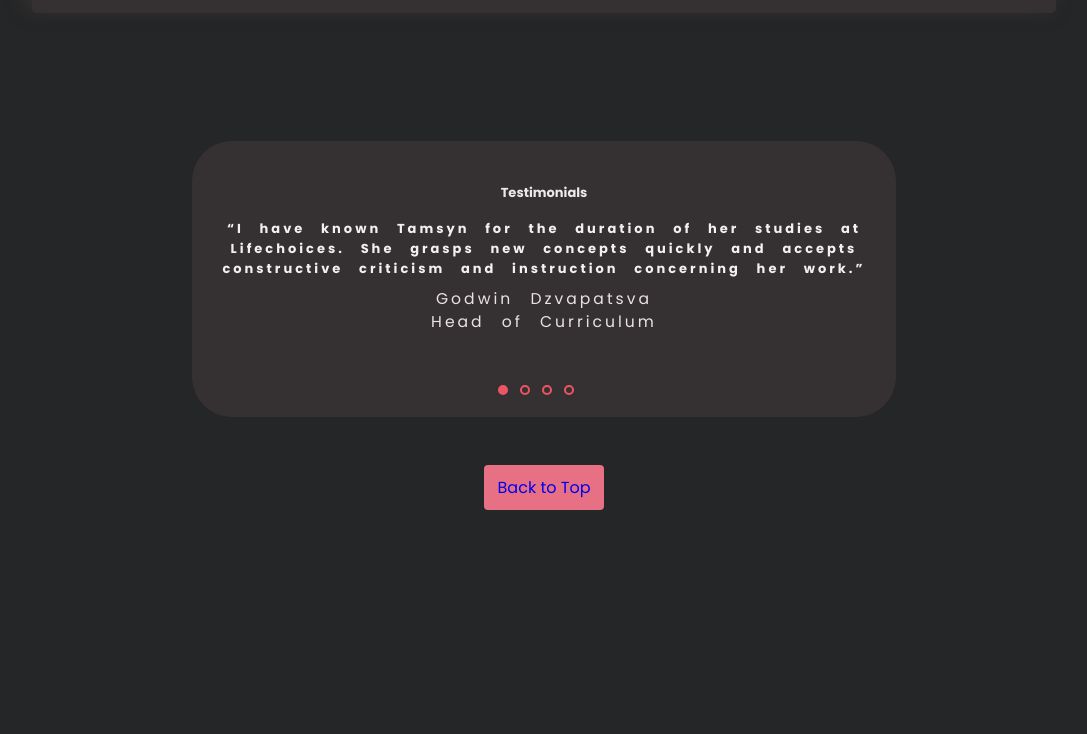
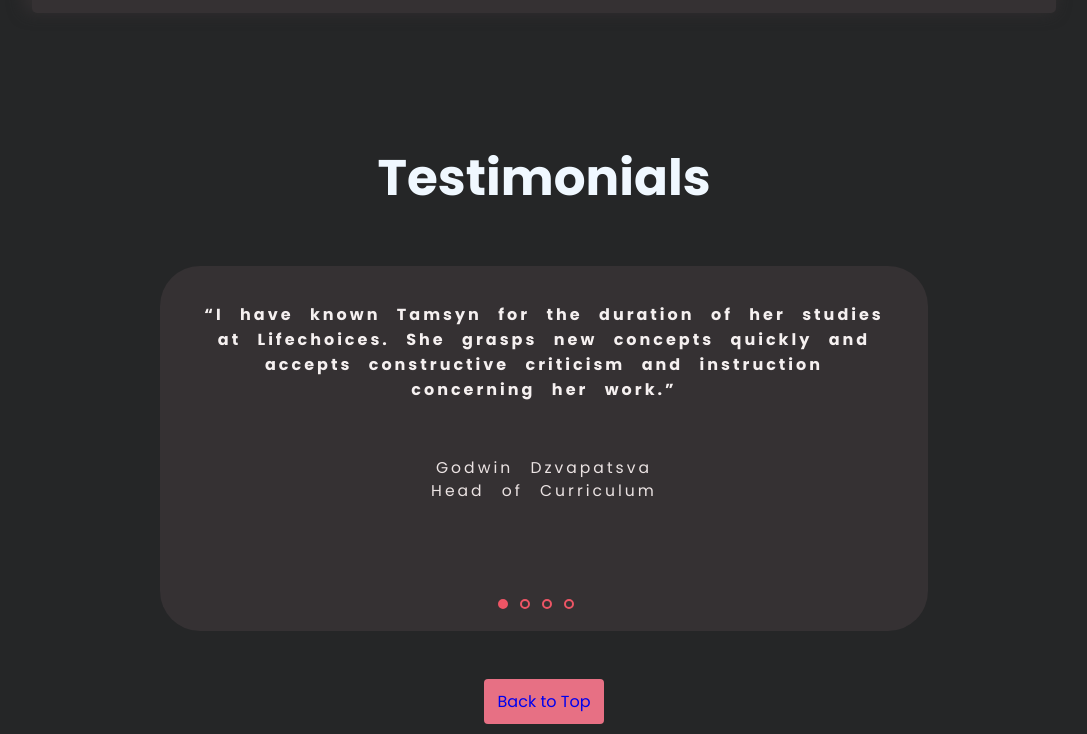
Before and after one commit to tamsynsteed/my-personal-website-, a plain HTML site: page index.html in a window 1280 px wide. Shown: the part 5278-6012 px from the top of the page, without its empty margins (96-1183 px from the left). Before the commit the page ends 5798 px from the top, so only its background shows below. Drawn offline with nearby package versions, Linux system fonts and the light colour scheme.

Commit message:
Add files via upload

```diff
--- a/index.html
+++ b/index.html
@@ -597,8 +597,9 @@ Completed
 
 
   <!---Reviews-->
+  <h1 class="test_head" style='text-align: center;'>Testimonials</h1>
   <div class="carrousel" id="testimonials">
-    <h2>Testimonials</h2>
+
     <input type="radio" name="slides" id="radio-1" checked>
     <input type="radio" name="slides" id="radio-2">
     <input type="radio" name="slides" id="radio-3">
@@ -607,12 +608,10 @@ Completed
          <li class="slide">
     <p>
 
-
-
        <q>I have known Tamsyn for the duration of her studies at Lifechoices. She grasps new concepts quickly and accepts constructive criticism and instruction concerning her work.</q>
       <span class="author">
 
-      Godwin Dzvapatsva <br> Head of Curriculum
+        <br><br>Godwin Dzvapatsva <br> Head of Curriculum
       </span>
     </p>
    </li>
@@ -621,7 +620,7 @@ Completed
         <q>Tamsyn is hardworking, she's always on time with her tasks. She is helpful, dedicated and a quick learner.</q>
         <span class="author">
 
-          Amber Adonis <br>
+          <br><br>Amber Adonis <br>
           Student at Life Choices
         </span>
       </p>
@@ -631,7 +630,7 @@ Completed
         <q>Tamsyn Steed is one determined and hard working student who always pushes herself to do better. When given a task, she will always do her utmost best in ensuring she does a good job. Tamsyn will be a great asset to any company.</q>
         <span class="author">
 
-        Nadine Adams <br>
+          <br><br>Nadine Adams <br>
         Student at Life Choices
         </span>
      </p>
@@ -641,11 +640,12 @@ Completed
       <q>Tamsyn is a very enthusiastic student. Tamsyn works well within a team and contributes meaningfully to class discussions. Tamsyn pays great attention to details and produces work of a high standard.</q>
       <span class="author">
 
-       Kalem Salie<br>Student, Life Choices
+        <br><br>Kalem Salie<br>Student, Life Choices
       </span>
     </p>
    </li>
     </ul>
+
     <div class="slidesNavigation">
         <label for="radio-1" id="dotForRadio-1"></label>
         <label for="radio-2" id="dotForRadio-2"></label>
--- a/style.css
+++ b/style.css
@@ -636,7 +636,7 @@ input[type="submit"]:hover {
   text-align: center;
   padding: 4em 0;
   height: 7.5em;
-  max-width: 55vw;
+  max-width: 60vw;
   margin: auto;
   position: relative;
   overflow: hidden;
@@ -644,6 +644,7 @@ input[type="submit"]:hover {
   height: auto;
   border-radius: 40px;
   font-family: "Poppins", sans-serif;
+  padding-top: 20px;
 }
 .carrousel h2 {
   margin: 0;
@@ -675,12 +676,15 @@ input[type="submit"]:hover {
 .carrousel li p {
   margin-top: 0;
   font-size: small;
+  padding-right: 40px;
+  padding-left: 40px;
+  padding-bottom: 40px;
 }
 .carrousel li q {
   max-width: 90%;
   margin: auto;
   color: #f5f0f0;
-  font-size: small;
+  font-size: medium;
   font-weight: bold;
 }
 .carrousel li img {
@@ -918,3 +922,11 @@ a:visited {
   align-content: center;
   padding-top: 70px;
 }
+
+.test_head {
+  font-family: "Poppins", "sans seriff";
+  text-align: center;
+  color: aliceblue;
+
+  margin-bottom: 1em;
+}
```
